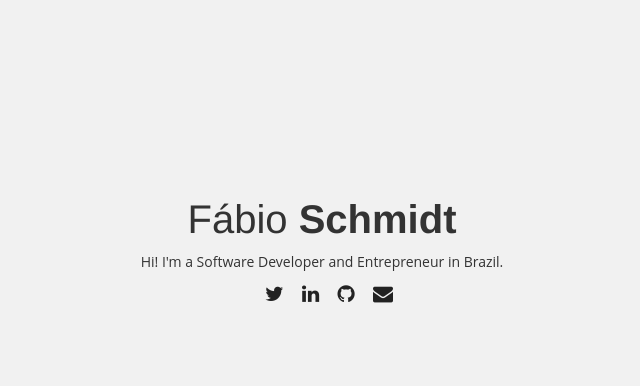
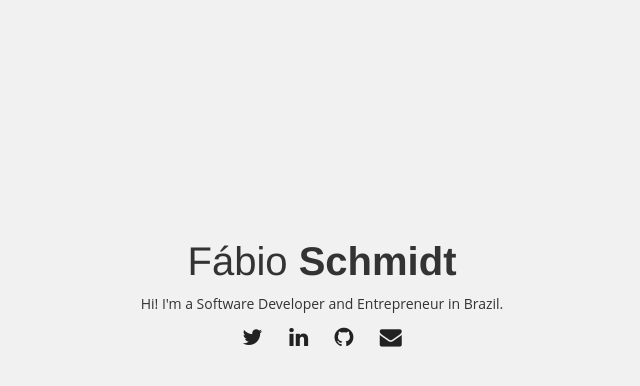
Before and after one commit to fcschmidt/fcschmidt.github.io, a Jekyll site: the page built from index.html, in a window 1280 px wide. Shown: the top 386 px of the page, without its empty margins (318-958 px from the left). Built offline with Jekyll 4.4.1, drawn with Linux system fonts in a browser that asks for light colours; nearby versions of some CDN libraries; library files that are not in the unit come from our copies; the list of posts is cut into pages by our own code.

Commit message:
Update clean site

```diff
--- a/assets/css/main.css
+++ b/assets/css/main.css
@@ -27,20 +27,13 @@ h1, h2, h3, h4, h5, h6{
 }
 p{padding-top: .7em;}
 .main__container{
-    position: relative;!important;
-    display: table;
-    margin-top: -3.5em;
-    padding: .5em;
     width: 100%;
     color: #333333;
 }
 .wrapper__content{
-    margin-top: 6.5em;
+    margin-top: 6em;
     clear: both;
     text-align: center;
-}
-.wrapper__content div{
-    margin-bottom: 1.3em;
 }
 .wrapper__content .home{
     padding-top: 7em;
@@ -62,8 +55,8 @@ p{padding-top: .7em;}
     display: inline-block;
 }
 .wrapper__content .home .social li a{
-    padding-left: .7em;
-    font-size: 2rem;
+    padding: 0 .5em;
+    font-size: 2.2rem;
     color: #222222;
 }
 .wrapper__content .home .social li a:hover{
--- a/index.html
+++ b/index.html
@@ -16,22 +16,22 @@ description: "Personal web page, blog and promoter projects!"
     <ul class="social">
         {% if s.twitter %}
         <li>
-            <a href="{{ s.twitter }}" target="_blank"><i class="fa fa-twitter"></i></a>
+            <a href="{{ s.twitter }}" target="_blank" title="Visit me on Twitter"><i class="fa fa-twitter"></i></a>
         </li>
         {% endif %}
         {% if s.linkedin %}
         <li>
-            <a href="{{ s.linkedin }}" target="_blank"><i class="fa fa-linkedin"></i></a>
+            <a href="{{ s.linkedin }}" target="_blank" title="Visit me on Linkedin"><i class="fa fa-linkedin"></i></a>
         </li>
         {% endif %}
         {% if s.github %}
         <li>
-            <a href="{{ s.github }}" target="_blank"><i class="fa fa-github"></i></a>
+            <a href="{{ s.github }}" target="_blank" title="Visit me on Github"><i class="fa fa-github"></i></a>
         </li>
         {% endif %}
         {% if s.contact %}
         <li>
-            <a href="{{ s.contact }}" target="_blank"><i class="fa fa-envelope"></i></a>
+            <a href="{{ s.contact }}" target="_blank" title="Send me message"><i class="fa fa-envelope"></i></a>
         </li>
         {% endif %}
     </ul>
```
